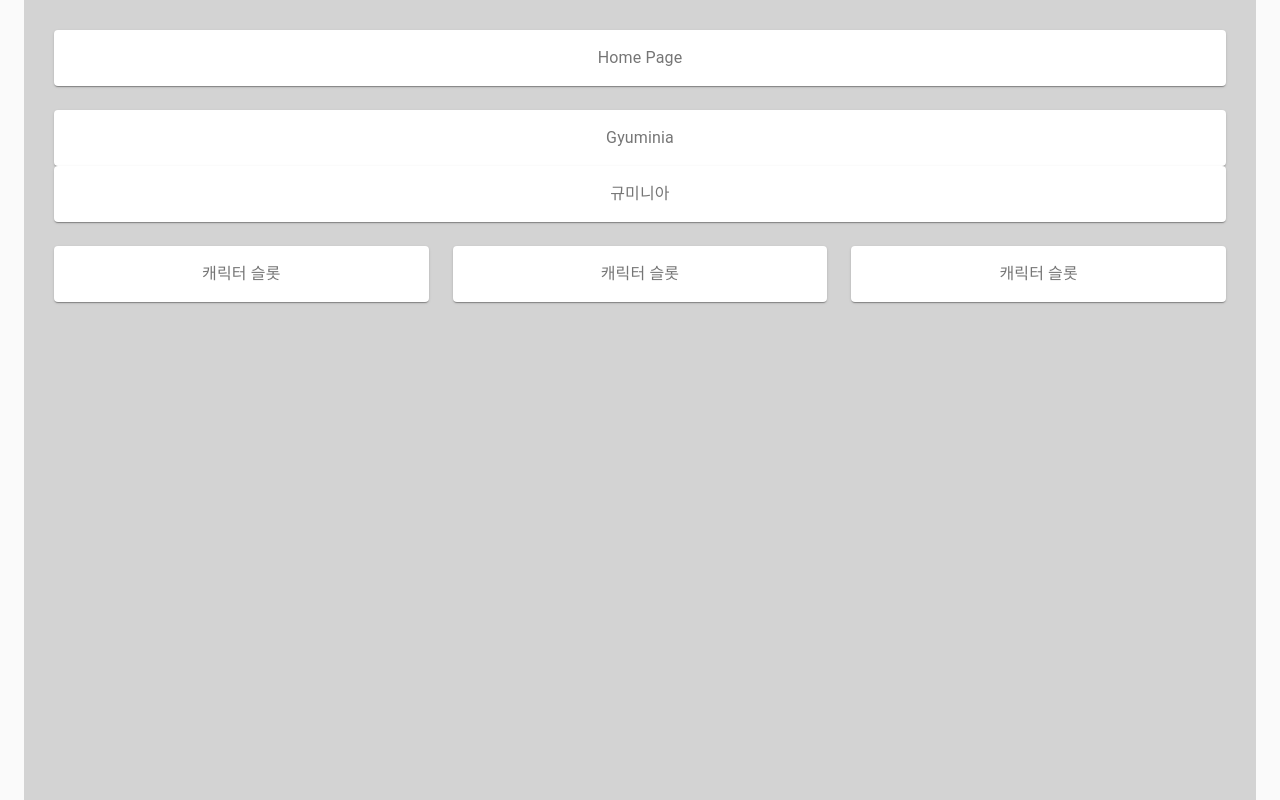
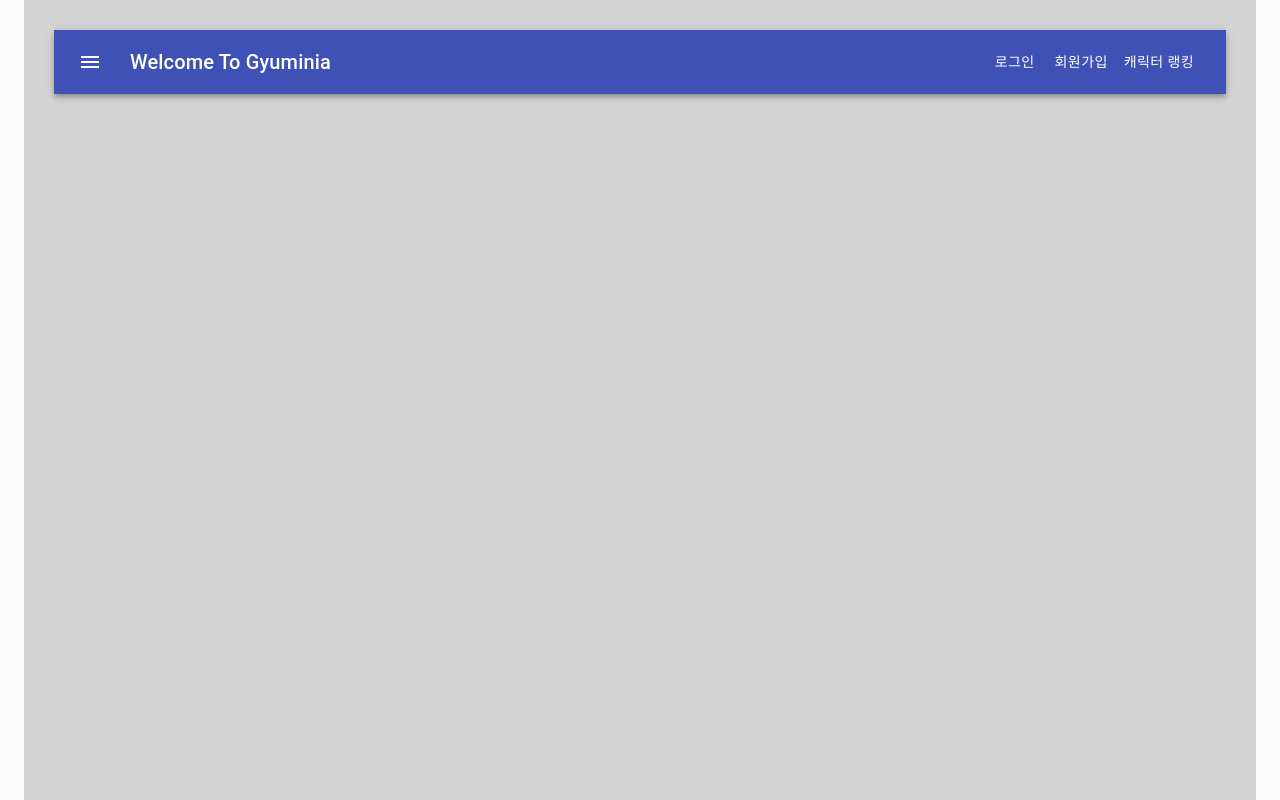
Before and after one commit to 0strich/Gyuminia-client, a React (Create React App) app: page / in a window 1280 px wide. Built offline with nearby package versions, Linux system fonts and the light colour scheme.

Commit message:
홈, 랭킹페이지 수정
홈페이지 AppBar 추가
랭킹페이지 돌아가기 버튼 이전페이지로 라우팅 수정

```diff
--- a/package.json
+++ b/package.json
@@ -15,6 +15,7 @@
     "@types/react-dom": "^16.9.6",
     "@types/react-redux": "^7.1.7",
     "@types/react-router-dom": "^5.1.4",
+    "@types/react-swipeable-views": "^0.13.0",
     "@types/redux-logger": "^3.0.7",
     "axios": "^0.19.2",
     "react": "^16.13.1",
@@ -22,6 +23,7 @@
     "react-redux": "^7.2.0",
     "react-router-dom": "^5.1.2",
     "react-scripts": "3.4.1",
+    "react-swipeable-views": "^0.13.9",
     "redux": "^4.0.5",
     "redux-logger": "^3.0.6",
     "redux-thunk": "^2.3.0",
--- a/src/App.tsx
+++ b/src/App.tsx
@@ -7,6 +7,7 @@ import Home from "./components/Home";
 import Auth from "./components/auth/Auth";
 import Ranking from "./components/Ranking";
 import Character from "./components/Character";
+import Game from "./components/Game";
 import "./css/App.css";
 
 function App() {
@@ -20,6 +21,7 @@ function App() {
               <Route exact path="/auth/:type" component={Auth} />
               <Route exact path="/ranking" component={Ranking} />
               <Route exact path="/character" component={Character} />
+              <Route exact path="/game" component={Game} />
               <Route path="/" component={Home} />
             </Switch>
           </Typography>
--- a/src/components/Character.tsx
+++ b/src/components/Character.tsx
@@ -8,6 +8,7 @@ import Typography from "@material-ui/core/Typography";
 import AppBar from "@material-ui/core/AppBar";
 import Toolbar from "@material-ui/core/Toolbar";
 import Skeleton from "@material-ui/lab/Skeleton";
+import { useHistory } from "react-router-dom";
 
 const useStyles = makeStyles({
   root: {
@@ -21,6 +22,7 @@ const useStyles = makeStyles({
 
 const Character = () => {
   const classes = useStyles();
+  const history = useHistory();
   const characterCard = (order: number, charName: string) => (
     <Grid item xs={4}>
       <Card className={classes.root}>
@@ -41,7 +43,11 @@ const Character = () => {
             캐릭터 정보
           </Typography>
         </CardContent>
-        <Button color="primary" size="large">
+        <Button
+          color="primary"
+          size="large"
+          onClick={() => history.push("/game")}
+        >
           게임 시작
         </Button>
       </Card>
--- /dev/null
+++ b/src/components/Game.tsx
@@ -0,0 +1,7 @@
+import React from "react";
+
+const Game = () => {
+  return <div>Game Page</div>;
+};
+
+export default Game;
--- a/src/components/Home.tsx
+++ b/src/components/Home.tsx
@@ -1,45 +1,57 @@
 import React from "react";
-import Grid from "@material-ui/core/Grid";
-import Paper from "@material-ui/core/Paper";
-import { makeStyles, createStyles, Theme } from "@material-ui/core/styles";
+import { createStyles, makeStyles, Theme } from "@material-ui/core/styles";
+import AppBar from "@material-ui/core/AppBar";
+import Toolbar from "@material-ui/core/Toolbar";
+import Typography from "@material-ui/core/Typography";
+import Button from "@material-ui/core/Button";
+import IconButton from "@material-ui/core/IconButton";
+import MenuIcon from "@material-ui/icons/Menu";
+import { useHistory } from "react-router-dom";
 
 const useStyles = makeStyles((theme: Theme) =>
   createStyles({
     root: {
       flexGrow: 1,
     },
-    paper: {
-      padding: theme.spacing(2),
-      textAlign: "center",
-      color: theme.palette.text.secondary,
+    menuButton: {
+      marginRight: theme.spacing(2),
+    },
+    title: {
+      flexGrow: 1,
     },
   })
 );
 
-// Home 컴포넌트
 const Home = () => {
   const classes = useStyles();
+  const history = useHistory();
 
   return (
     <div className={classes.root}>
-      <Grid container spacing={3}>
-        <Grid item xs={12}>
-          <Paper className={classes.paper}>Home Page</Paper>
-        </Grid>
-        <Grid item xs={12}>
-          <Paper className={classes.paper}>Gyuminia</Paper>
-          <Paper className={classes.paper}>규미니아</Paper>
-        </Grid>
-        <Grid item xs={4}>
-          <Paper className={classes.paper}>캐릭터 슬롯</Paper>
-        </Grid>
-        <Grid item xs={4}>
-          <Paper className={classes.paper}>캐릭터 슬롯</Paper>
-        </Grid>
-        <Grid item xs={4}>
-          <Paper className={classes.paper}>캐릭터 슬롯</Paper>
-        </Grid>
-      </Grid>
+      <AppBar position="static">
+        <Toolbar>
+          <IconButton
+            edge="start"
+            className={classes.menuButton}
+            color="inherit"
+            aria-label="menu"
+          >
+            <MenuIcon />
+          </IconButton>
+          <Typography variant="h6" className={classes.title}>
+            Welcome To Gyuminia
+          </Typography>
+          <Button color="inherit" onClick={() => history.push("/auth/login")}>
+            로그인
+          </Button>
+          <Button color="inherit" onClick={() => history.push("/auth/signup")}>
+            회원가입
+          </Button>
+          <Button color="inherit" onClick={() => history.push("/ranking")}>
+            캐릭터 랭킹
+          </Button>
+        </Toolbar>
+      </AppBar>
     </div>
   );
 };
--- a/src/components/Ranking.tsx
+++ b/src/components/Ranking.tsx
@@ -115,7 +115,7 @@ const Ranking = () => {
         size="large"
         variant="contained"
         color="primary"
-        onClick={() => history.push("/auth/login")}
+        onClick={() => history.goBack()}
       >
         돌아가기
       </Button>
--- a/src/modules/auth.tsx
+++ b/src/modules/auth.tsx
@@ -1,4 +1,4 @@
-import axios from "axios";
+// import axios from "axios";
 
 // actions
 export const LOGIN_SUCCESS = "LOGIN_SUCCESS" as const;
@@ -13,7 +13,7 @@ type stateType = { isLogin: boolean };
 const initState: stateType = { isLogin: false };
 
 // actions creators
-const register = () => {
+export const register = () => {
   return async (dispatch: any) => {
     try {
       dispatch({ type: REGISTER_SUCCESS });
```
